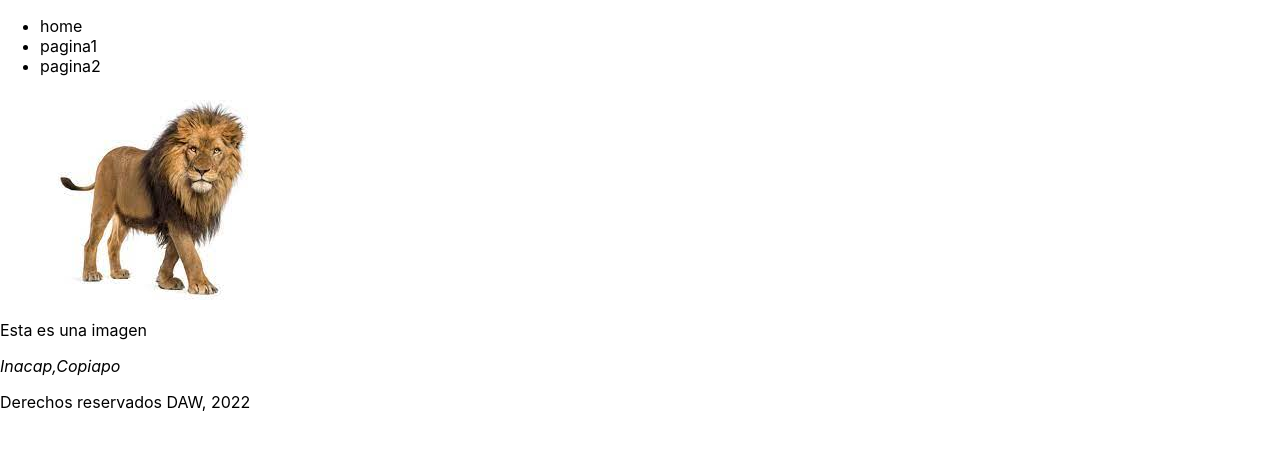
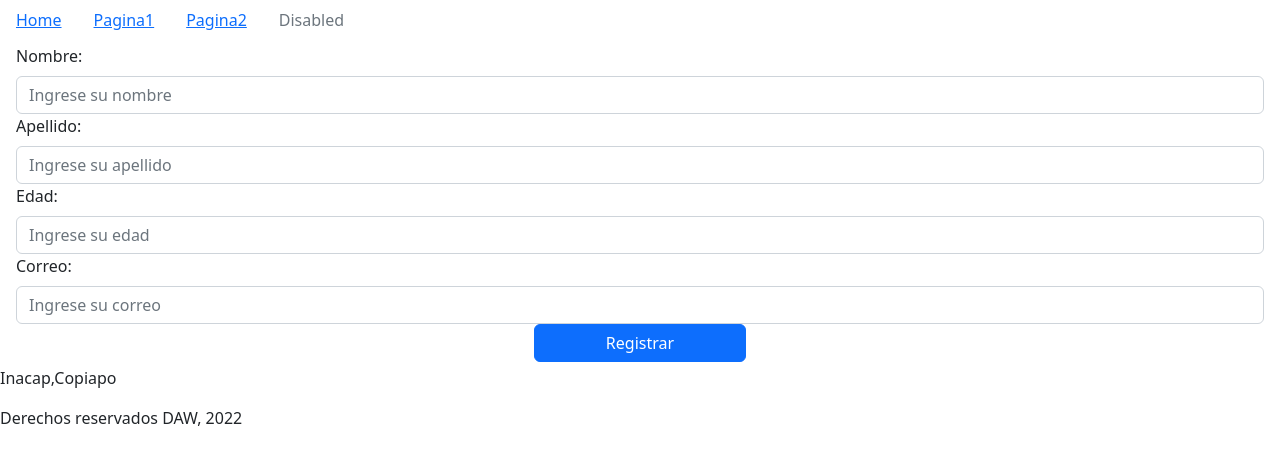
Before and after one commit to Larr014/react01, a React (Create React App) app: page /section2 in a window 1280 px wide. Shown: the top 464 px of the page. Built offline with nearby package versions, Linux system fonts and the light colour scheme.

Commit message:
Clase 7-11
Clase 7-11

```diff
--- a/package.json
+++ b/package.json
@@ -6,8 +6,11 @@
     "@testing-library/jest-dom": "^5.16.5",
     "@testing-library/react": "^13.4.0",
     "@testing-library/user-event": "^13.5.0",
+    "bootstrap": "^5.2.2",
     "react": "^18.2.0",
+    "react-bootstrap": "^2.5.0",
     "react-dom": "^18.2.0",
+    "react-router-dom": "^6.4.2",
     "react-scripts": "5.0.1",
     "web-vitals": "^2.1.4"
   },
--- a/src/App.js
+++ b/src/App.js
@@ -3,13 +3,23 @@ import './App.css';
 import { Header } from './Components/Header';
 import { Section1 } from './Components/Section1';
 import { Footer } from './Components/Footer';
-
+import 'bootstrap/dist/css/bootstrap.min.css';
+import { BrowserRouter, Route, Routes } from 'react-router-dom';
+import { Home } from './Components/Home';
+import { Section2 } from './Components/Section2';
 function App() {
   return (
     <>
+      <BrowserRouter>
       <Header/>
-      <Section1/>
+      <Routes>
+        <Route path='/section1' element={<Section1/>}/>
+        <Route path='/' element={<Home/>}/>
+        <Route path='/section2' element={<Section2/>}/>
+      </Routes>
+
       <Footer/>
+      </BrowserRouter>
     </>
   );
 }
--- a/src/Components/Header.jsx
+++ b/src/Components/Header.jsx
@@ -1,17 +1,40 @@
 import React from 'react'
-
+import Nav from 'react-bootstrap/Nav';
+import { NavLink } from "react-router-dom";
 export const Header = () => {
   return (
     <header>
-        <nav>
-            <div>
-                <ul>
-                    <li>home</li>
-                    <li>pagina1</li>
-                    <li>pagina2</li>
-                </ul>
-            </div>
-        </nav>
+        <Nav
+      activeKey="/"
+
+    >
+      <Nav.Item>
+        <Nav.Link>
+          <NavLink to="/"  >Home</NavLink>
+        </Nav.Link>
+      </Nav.Item>
+
+      <Nav.Item>
+        <Nav.Link>
+          <NavLink to="/section1">
+            Pagina1
+          </NavLink>
+        </Nav.Link>
+      </Nav.Item>
+
+      <Nav.Item>
+        <Nav.Link>
+          <NavLink to="/section2">Pagina2</NavLink>
+        </Nav.Link>
+      </Nav.Item>
+
+
+      <Nav.Item>
+        <Nav.Link eventKey="disabled" disabled>
+          Disabled
+        </Nav.Link>
+      </Nav.Item>
+    </Nav>
     </header>
   )
 }
--- /dev/null
+++ b/src/Components/Home.jsx
@@ -0,0 +1,7 @@
+import React from 'react'
+
+export const Home = () => {
+  return (
+    <div>Home</div>
+  )
+}
--- /dev/null
+++ b/src/Components/Section2.jsx
@@ -0,0 +1,36 @@
+import React from 'react'
+import { Col, Row } from 'react-bootstrap';
+import Button from 'react-bootstrap/Button';
+import Form from 'react-bootstrap/Form';
+
+
+export const Section2 = () => {
+  return (
+    <div className='row m-1' >
+
+        <Form>
+            <Form.Group>
+                <Form.Label>Nombre: </Form.Label>
+                <Form.Control type="text" placeholder="Ingrese su nombre" />
+            </Form.Group>
+            <Form.Group>
+                <Form.Label>Apellido: </Form.Label>
+                <Form.Control type="text" placeholder="Ingrese su apellido" />
+            </Form.Group>
+            <Form.Group>
+                <Form.Label>Edad: </Form.Label>
+                <Form.Control type="number" placeholder="Ingrese su edad" />
+            </Form.Group>
+            <Form.Group>
+                <Form.Label>Correo: </Form.Label>
+                <Form.Control type="email" placeholder="Ingrese su correo" />
+            </Form.Group>
+            <Row>
+
+                    <Button className='col-md-2 offset-md-5 ' >Registrar</Button>
+
+            </Row>
+        </Form>
+    </div>
+  )
+}
```
Also changed, not shown: 1 other file (tests, documents, lock files or other folders).
